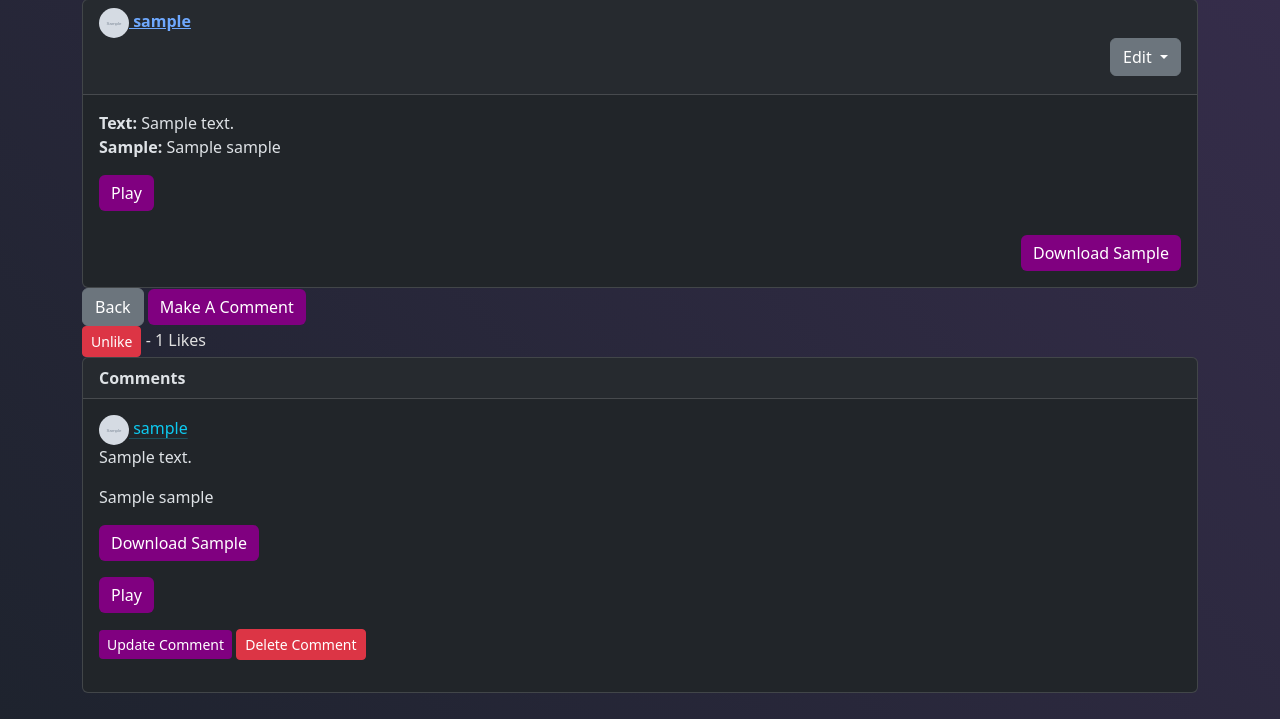
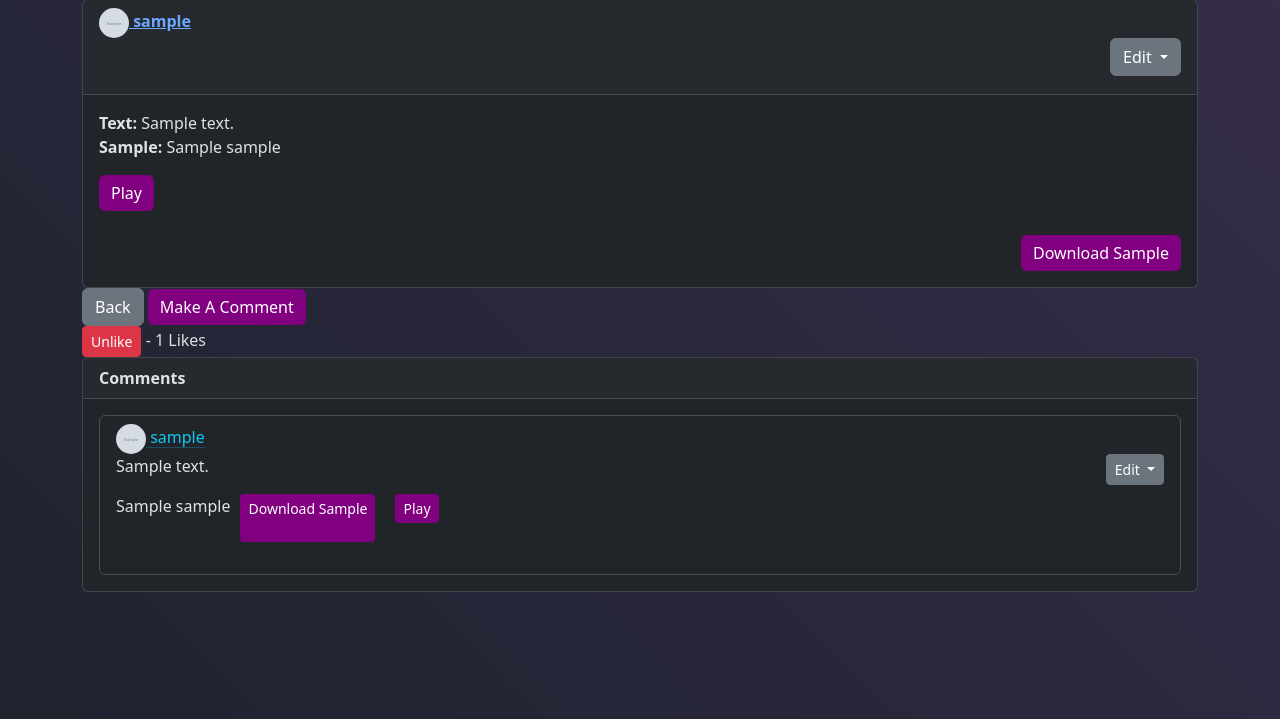
Before and after one commit to chrispugliese/SampleShare, a Django app: page /user_post/1 in a window 1280 px wide. Shown: the part 81-800 px from the top of the page. Run offline with Django 5.2, Linux system fonts and the light colour scheme; a user stored in the database is signed in; tables that the repository leaves empty hold one stand-in row (values such as "Sample post"); grey boxes marked "Sample" are stand-in pictures.

Commit message:
Polished Comment Section
Added a drop down button to contain updating and deleting a comment.  Added card sections to section out each comment so user can distinguish them.  Aligned the download and play button in comments

```diff
--- a/website/templates/userPost.html
+++ b/website/templates/userPost.html
@@ -11,6 +11,13 @@
     }
     .download-btn{
         float:right;
+    }
+    .comment-btn-dropdown{
+        float:right;
+    }
+    .download-player{
+        display: flex;
+        gap: 10px;
     }
 
   </style>
@@ -88,34 +95,48 @@
 
 
     <!-- Comment Display Code -->
+    <ul class="list-group">
     {% if comments %}
     {% for comment in comments %}
+    <li class="list-group-item">
     <a href ="{% url 'profile' comment.userProfile.user.username %}" class = "link-info link-offset-2 link-underline-opacity-25 link-underline-opacity-100-hover">
         <img src="{{ comment.userProfile.userPhoto.url }}" alt="Profile Photo" style="width:30px; height:30px; border-radius: 50%;">
         {{ comment.userProfile.user.username }}
     </a>
+    <!----------------- Comment Dropdown ------------------>
+        {% if user.userprofile.id == comment.userProfile.id %}
+        <div class="dropdown">
+            <button class="btn btn-secondary dropdown-toggle comment-btn-dropdown btn-sm" type="button" data-bs-toggle="dropdown" aria-expanded="false">
+              Edit
+            </button>
+            <ul class="dropdown-menu dropdown-menu-dark">
+              <li><a href="{% url 'update_comment' comment.id %}" class="btn btn-primary btn-sm">Update Comment</a></li>
+              <li><a href="{% url 'delete_comment' comment.id %}" onclick="return confirm('Are you sure you want to delete this comment?');"class="btn btn-danger btn-sm">Delete Comment</a></li>
+            </ul>
+          </div>
+        {% endif %}
+        <!---------------------------------------------------->
         <p> {{ comment.commentMessage }}</p>
         {% if comment.samples != None %}
-        <p>{{ comment.samples.sampleName }}
+        <div class ="download-player">
+        {{ comment.samples.sampleName }}
             <!-- Download Code -->
-            <p>
-                <a href="{% url 'download_sample' comment.samples.id %}" class="btn btn-primary">Download Sample</a>
-            </p>
+
+                <a href="{% url 'download_sample' comment.samples.id %}" class="btn btn-primary btn-sm">Download Sample</a>
+                <br/><br/>
+                <div class="player-container">
+                    <button onclick="playPause('{{ comment.samples.audioFile.url }}')" id="playBtn" class="btn btn-primary btn-sm"> Play </button>
+                  </div>
+            </div>
+            <br/>
             <!-- End of Download Code -->
-            <div class="player-container">
-                <button onclick="playPause('{{ comment.samples.audioFile.url }}')" id="playBtn" class="btn btn-primary"> Play </button>
-              </div>
-        </p>
+
         {% endif %}
-        <p>
-        {% if user.userprofile.id == comment.userProfile.id %}
-        <a href="{% url 'update_comment' comment.id %}" class="btn btn-primary btn-sm">Update Comment</a>
-        <a href="{% url 'delete_comment' comment.id %}" onclick="return confirm('Are you sure you want to delete this comment?');"class="btn btn-danger btn-sm">Delete Comment</a>
-        {% endif %}
-        </p>
 
+    </li>
     {% endfor %}
     {% endif %}
+</ul>
 </body>
 <!-- ----------End of Comment Section------------- -->
 <script src="https://cdnjs.cloudflare.com/ajax/libs/howler/2.2.3/howler.min.js"></script>
```
